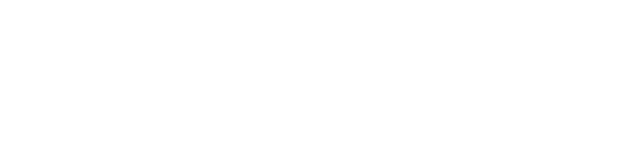
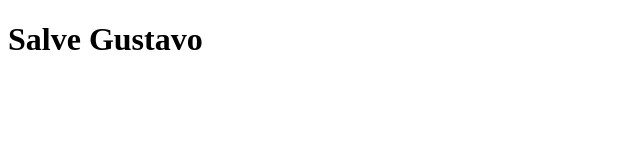
Before and after one commit to GustavoSouNascimento/Qualquer-Nome, a plain HTML site: page index.html in a window 1280 px wide. Shown: the whole page, without its empty margins (0-640 px from the left). Drawn offline with Linux system fonts and the light colour scheme.

Commit message:
Comitado por Gustavo

```diff
--- a/index.html
+++ b/index.html
@@ -6,6 +6,6 @@
     <title>Site teste</title>
 </head>
 <body>
-
+    <h1>Salve Gustavo</h1>
 </body>
 </html>
```
